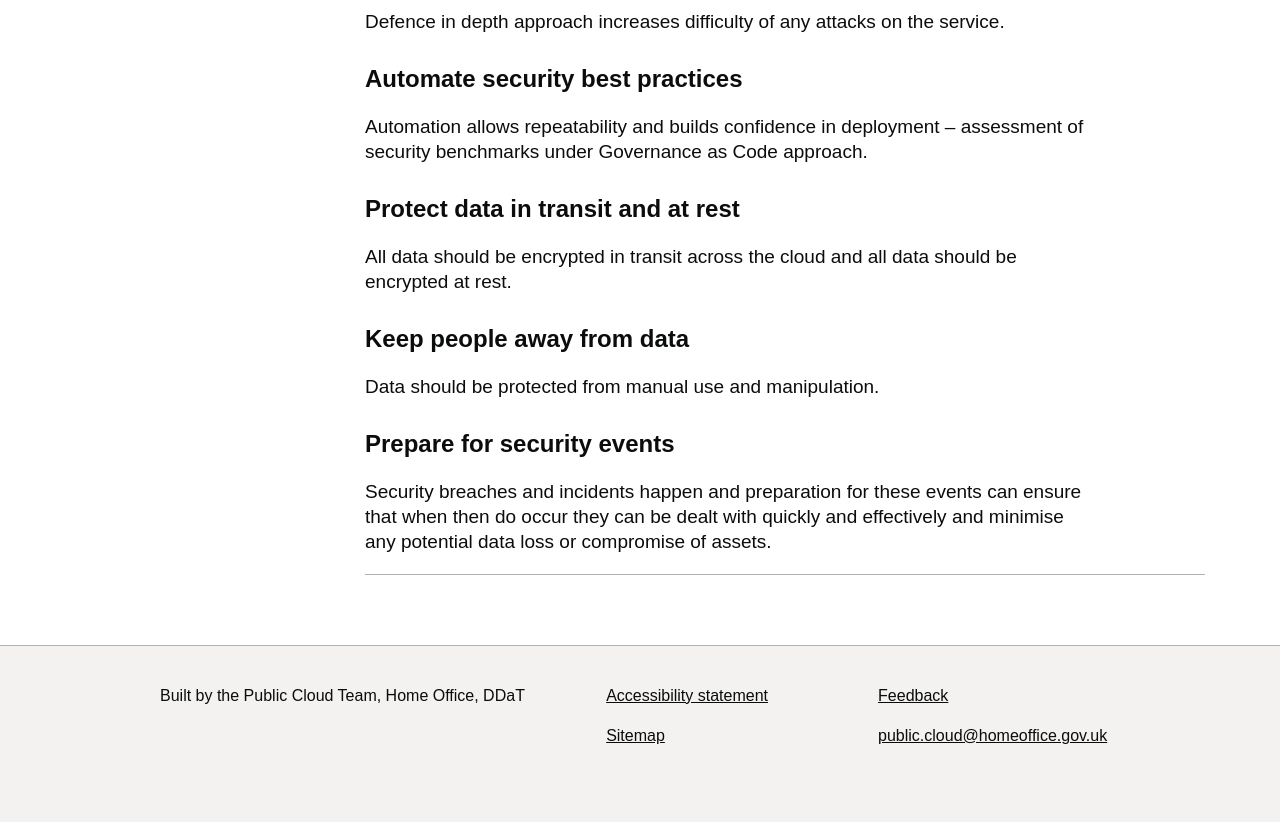
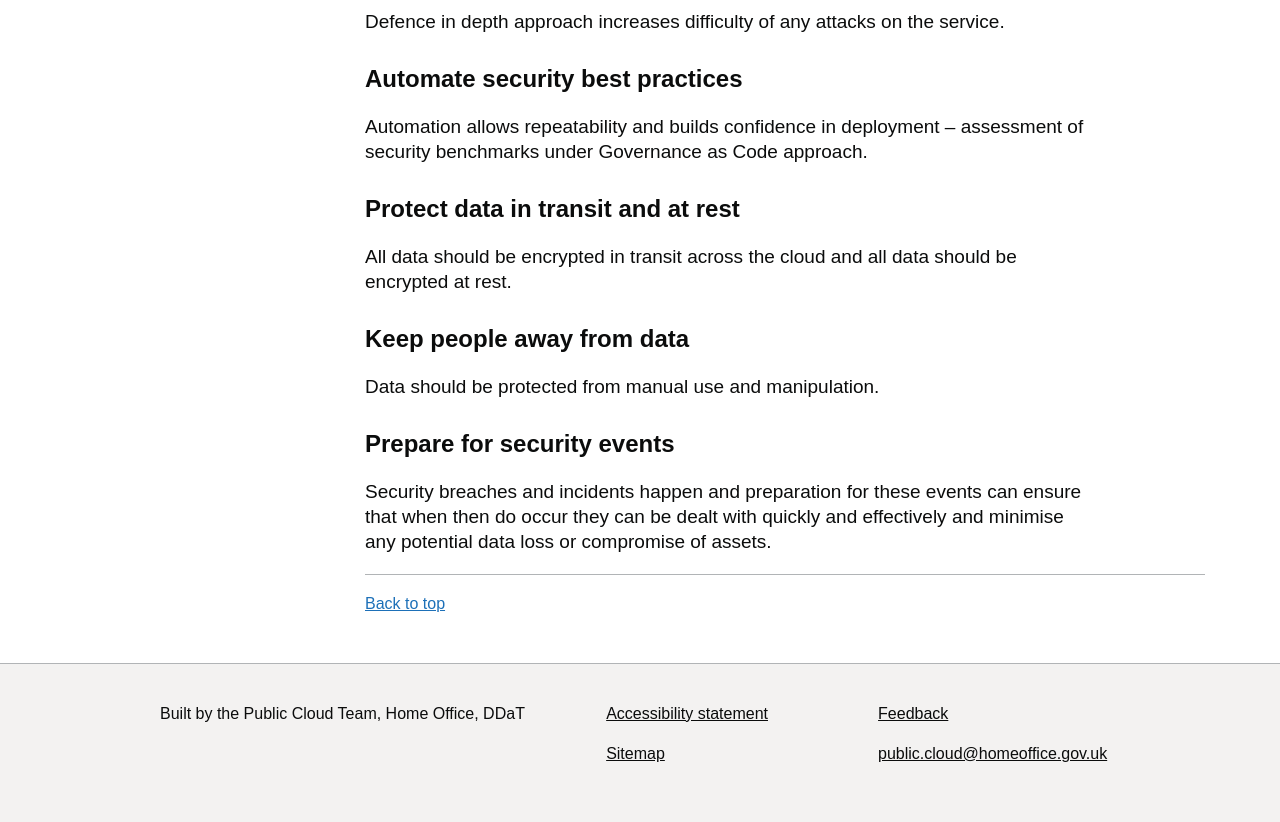
Before and after one commit to UKHomeOffice/ccoe-prototype-2, a plain HTML site: page security_guidance-pg1.html in a window 1280 px wide. Shown: the part 967-1789 px from the top of the page. Drawn offline with Linux system fonts and the light colour scheme; a web font is replaced by a local one.

Commit message:
all pages now have the back to top link

```diff
--- a/security_guidance-pg1.html
+++ b/security_guidance-pg1.html
@@ -917,6 +917,8 @@
 
             <hr class="govuk-section-break govuk-section-break--m govuk-section-break--visible">
 
+            <a href="#top" class="govuk-link">Back to top</a>
+
           </div>
 
         </main>
```
